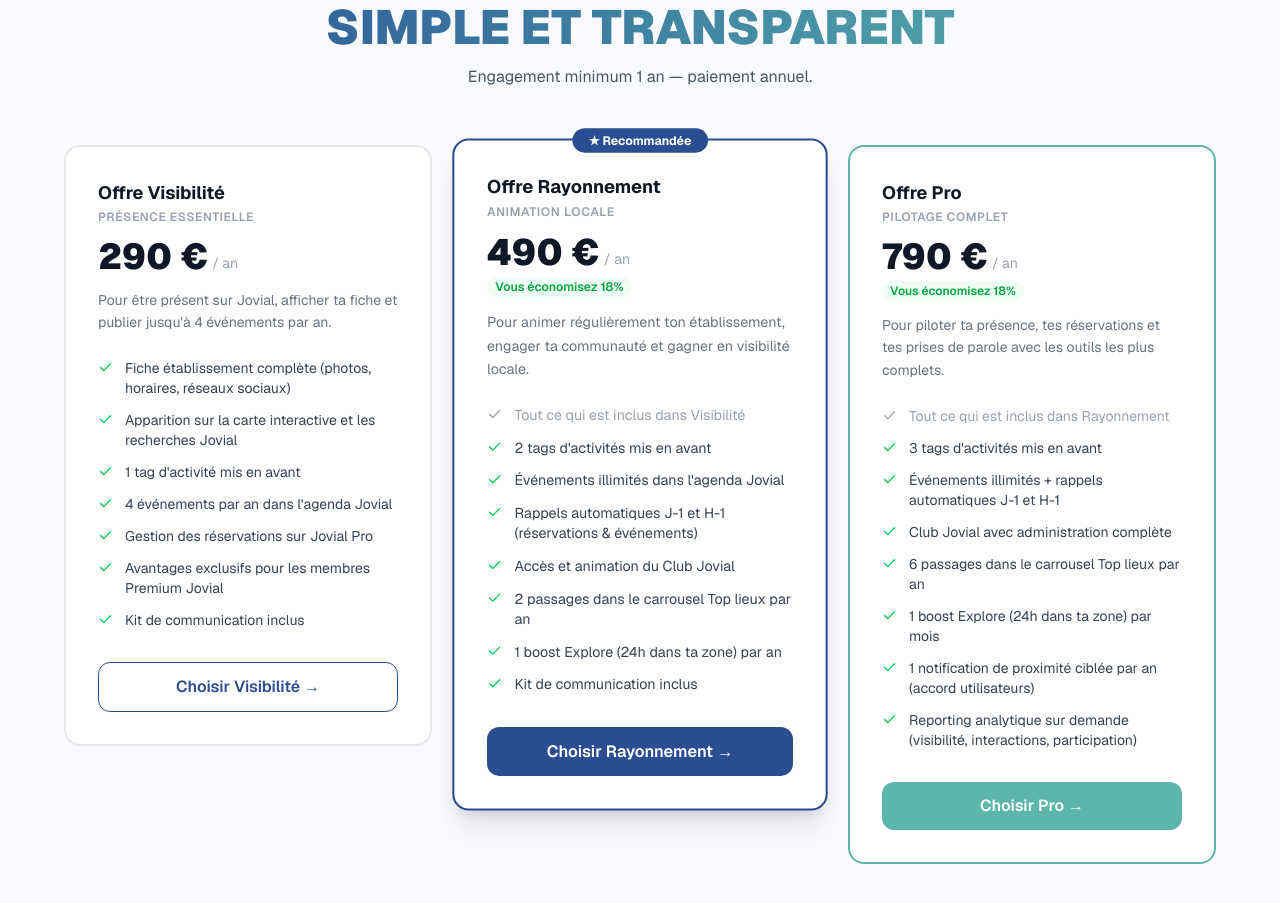
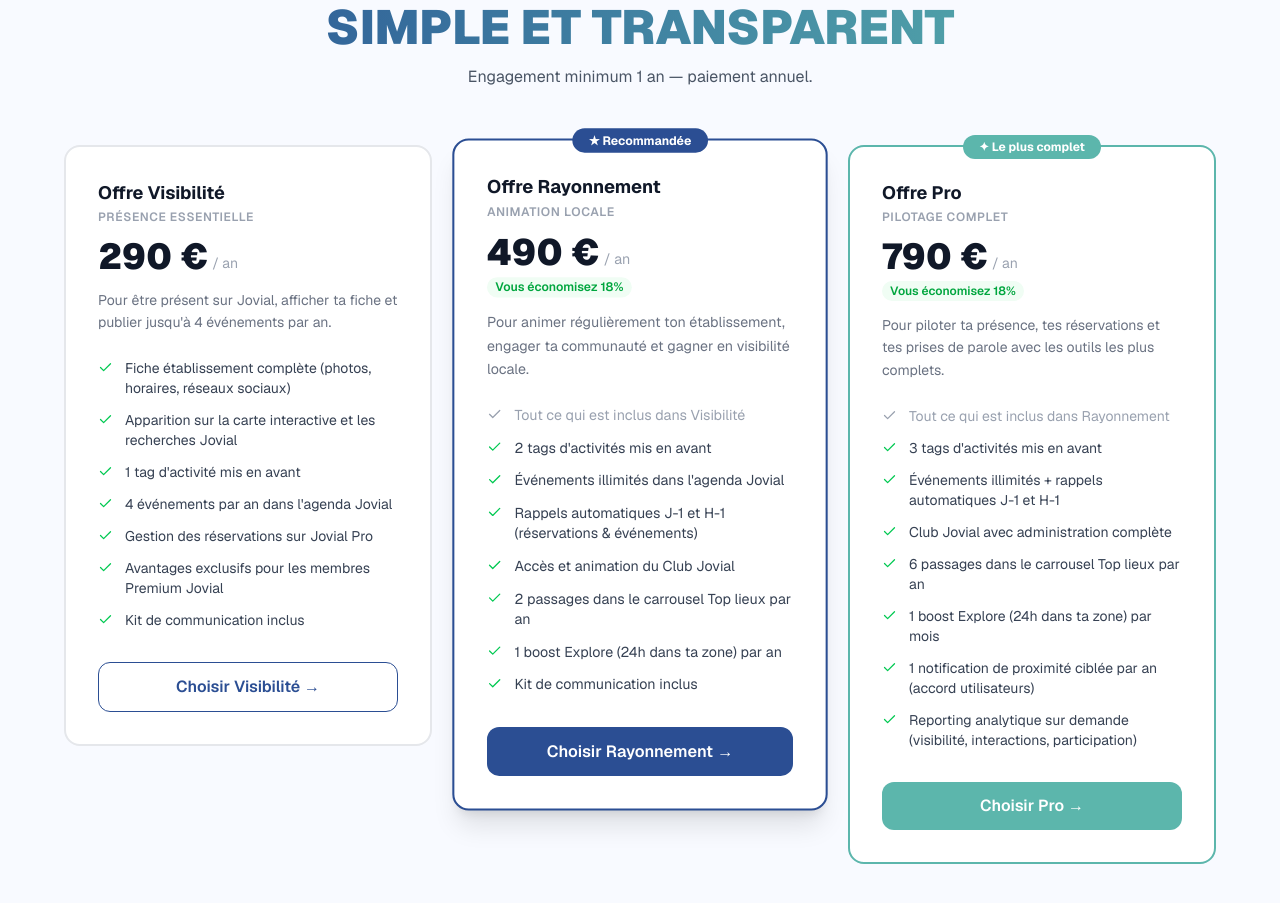
Before and after one commit to Leboun/jovial-web, a Next.js app: page /etablissements in a window 1280 px wide. Shown: the part 2080-2983 px from the top of the page. Built offline with nearby package versions, Linux system fonts and the light colour scheme.

Commit message:
feat: badge 'Le plus complet' sur Offre Pro (teal) pour différencier de Rayonnement

```diff
--- a/app/etablissements/page.tsx
+++ b/app/etablissements/page.tsx
@@ -59,7 +59,7 @@
   },
   {
     name: "Offre Pro",
-    badge: null,
+    badge: "Le plus complet",
     tagline: "Pilotage complet",
     price: "790 €",
     period: "/ an",
@@ -266,8 +266,11 @@
                 className={`relative bg-white rounded-2xl border-2 ${plan.color} p-8 flex flex-col ${plan.popular ? "shadow-xl scale-[1.02]" : ""}`}
               >
                 {plan.badge && (
-                  <div className="absolute -top-3 left-1/2 -translate-x-1/2 bg-[#2B4E93] text-white text-xs font-bold px-4 py-1 rounded-full flex items-center gap-1">
-                    ★ {plan.badge}
+                  <div
+                    className="absolute -top-3 left-1/2 -translate-x-1/2 text-white text-xs font-bold px-4 py-1 rounded-full flex items-center gap-1"
+                    style={{ backgroundColor: plan.name === "Offre Pro" ? "#5CB6AC" : "#2B4E93" }}
+                  >
+                    {plan.name === "Offre Pro" ? "✦" : "★"} {plan.badge}
                   </div>
                 )}
                 <div className="mb-6">
```
